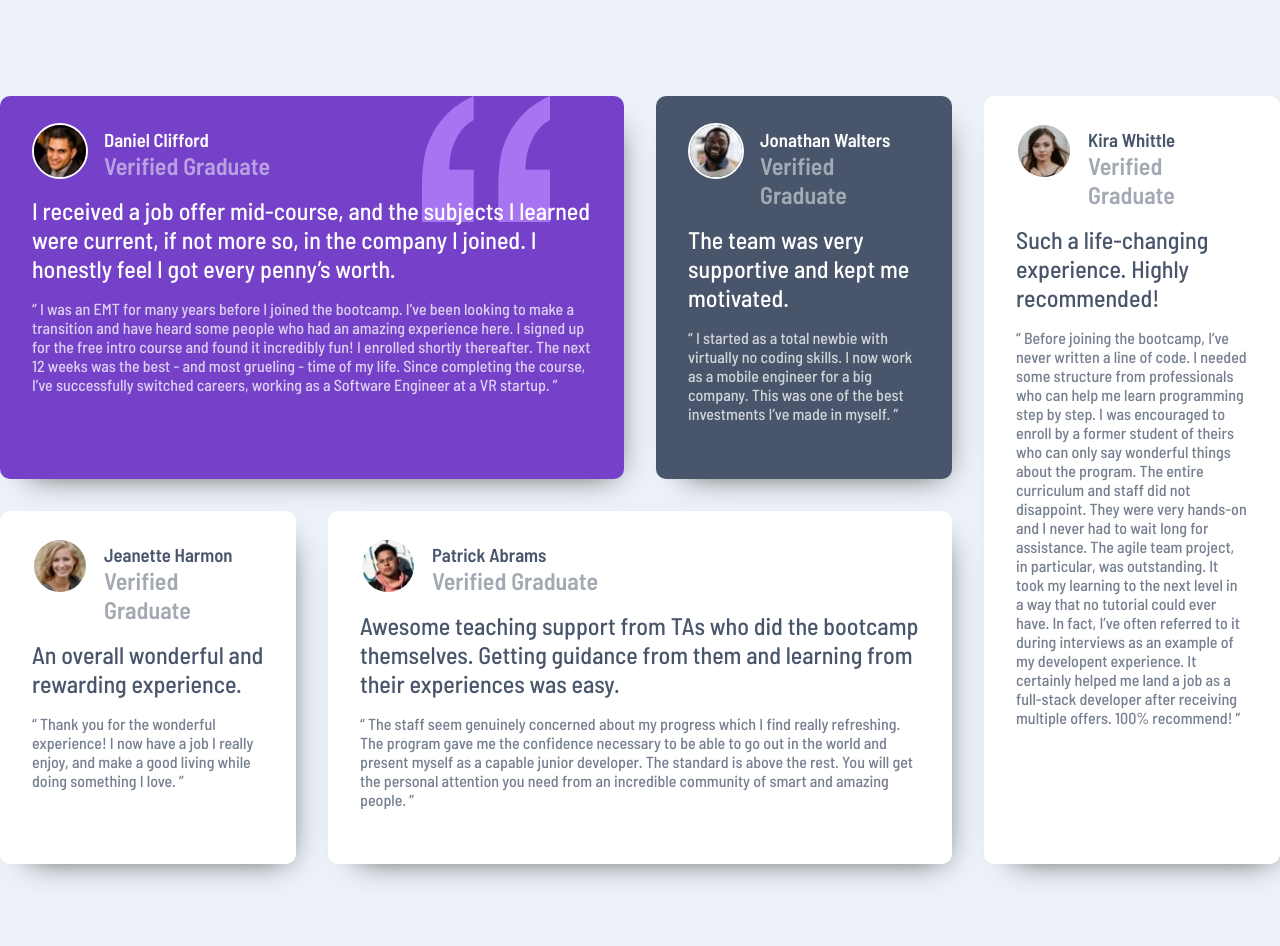
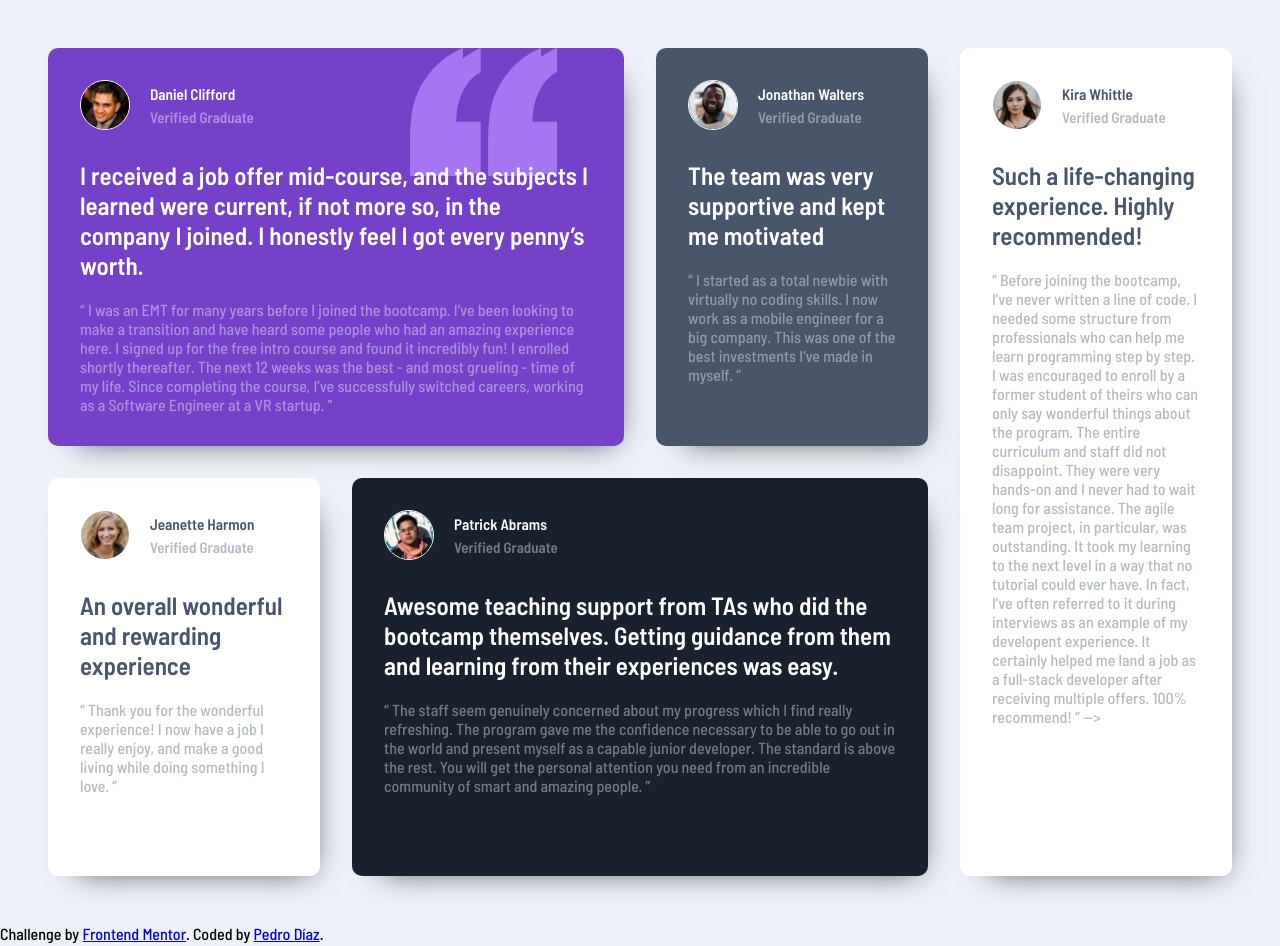
Before and after one commit to Pilli3800/reto5, a plain HTML site: page index.html in a window 1280 px wide. Drawn offline with Linux system fonts and the light colour scheme; a web font is replaced by a local one.

Commit message:
Pedro Grid

```diff
--- a/index.html
+++ b/index.html
@@ -21,12 +21,18 @@
 
   <section class="testimonials">
     <article class="card card--violet one">
+      <div class="card__body--quotation"><img  src="./images/bg-pattern-quotation.svg" alt="quotation">
+      </div>
       <div class="card__header">
+
         <img class="card__img" src="./images/image-daniel.jpg" alt="Daniel Clifford" />
+        <div class="card__header--info">
           <h1>Daniel Clifford</h1>
           <h2>Verified Graduate</h2>
         </div>
+      </div>
       <div class="card__body">
+
         <p class="card__intro">
           I received a job offer mid-course, and the subjects I learned were current, if not
           more so, in the company I joined. I honestly feel I got every penny’s worth.
@@ -45,12 +51,14 @@
     <article class="card card--gray two">
       <div class="card__header">
         <img class="card__img" src="./images/image-jonathan.jpg" alt="Jonathan Walters" />
+        <div class="card__header--info">
           <h1>Jonathan Walters</h1>
           <h2>Verified Graduate</h2>
         </div>
+      </div>
       <div class="card__body">
         <p class="card__intro">
-          The team was very supportive and kept me motivated.
+          The team was very supportive and kept me motivated
         </p>
         <p class="card__review">
           “ I started as a total newbie with virtually no coding skills. I now work as a mobile engineer
@@ -62,8 +70,10 @@
     <article class="card card--white three">
       <div class="card__header">
         <img class="card__img" src="./images/image-kira.jpg" alt="Kira Whittle" />
+        <div class="card__header--info">
           <h1>Kira Whittle</h1>
           <h2>Verified Graduate</h2>
+        </div>
       </div>
       <div class="card__body">
         <p class="card__intro">
@@ -77,7 +87,7 @@
           project, in particular, was outstanding. It took my learning to the next level in a way that no tutorial
           could ever have. In fact, I’ve often referred to it during interviews as an example of my developent
           experience. It certainly helped me land a job as a full-stack developer after receiving multiple offers.
-          100% recommend! ”
+          100% recommend! ” -->
         </p>
       </div>
     </article>
@@ -85,25 +95,29 @@
     <article class="card card--white four">
       <div class="card__header">
         <img class="card__img" src="./images/image-jeanette.jpg" alt="Jeanette Harmon" />
+        <div class="card__header--info">
           <h1>Jeanette Harmon</h1>
           <h2>Verified Graduate</h2>
         </div>
+      </div>
       <div class="card__body">
         <p class="card__intro">
-          An overall wonderful and rewarding experience.
+          An overall wonderful and rewarding experience
         </p>
         <p class="card__review">
-          “ Thank you for the wonderful experience! I now have a job I really enjoy, and make
-          a good living while doing something I love. ”
+          “ Thank you for the wonderful experience! I now have a job I really enjoy, and make a good living
+            while doing something I love. ”
         </p>
       </div>
     </article>
 
-    <article class="card card--white five">
+    <article class="card card--black five">
       <div class="card__header">
         <img class="card__img" src="./images/image-patrick.jpg" alt="Patrick Abrams" />
+        <div class="card__header--info">
           <h1>Patrick Abrams</h1>
           <h2>Verified Graduate</h2>
+        </div>
       </div>
       <div class="card__body">
         <p class="card__intro">
@@ -120,6 +134,63 @@
     </article>
 
   </section>
+  <!-- Daniel Clifford
+  Verified Graduate
+
+  I received a job offer mid-course, and the subjects I learned were current, if not more so,
+  in the company I joined. I honestly feel I got every penny’s worth.
+
+  “ I was an EMT for many years before I joined the bootcamp. I’ve been looking to make a
+  transition and have heard some people who had an amazing experience here. I signed up
+  for the free intro course and found it incredibly fun! I enrolled shortly thereafter.
+  The next 12 weeks was the best - and most grueling - time of my life. Since completing
+  the course, I’ve successfully switched careers, working as a Software Engineer at a VR startup. ”
+
+  Jonathan Walters
+  Verified Graduate
+
+  The team was very supportive and kept me motivated
+
+  “ I started as a total newbie with virtually no coding skills. I now work as a mobile engineer
+  for a big company. This was one of the best investments I’ve made in myself. ”
+
+  Jeanette Harmon
+  Verified Graduate
+
+  An overall wonderful and rewarding experience
+
+  “ Thank you for the wonderful experience! I now have a job I really enjoy, and make a good living
+  while doing something I love. ”
+
+  Patrick Abrams
+  Verified Graduate
+
+  Awesome teaching support from TAs who did the bootcamp themselves. Getting guidance from them and
+  learning from their experiences was easy.
+
+  “ The staff seem genuinely concerned about my progress which I find really refreshing. The program
+  gave me the confidence necessary to be able to go out in the world and present myself as a capable
+  junior developer. The standard is above the rest. You will get the personal attention you need from
+  an incredible community of smart and amazing people. ”
+
+  Kira Whittle
+  Verified Graduate
+
+  Such a life-changing experience. Highly recommended!
+
+  “ Before joining the bootcamp, I’ve never written a line of code. I needed some structure from
+  professionals who can help me learn programming step by step. I was encouraged to enroll by a former
+  student of theirs who can only say wonderful things about the program. The entire curriculum and staff
+  did not disappoint. They were very hands-on and I never had to wait long for assistance. The agile team
+  project, in particular, was outstanding. It took my learning to the next level in a way that no tutorial
+  could ever have. In fact, I’ve often referred to it during interviews as an example of my developent
+  experience. It certainly helped me land a job as a full-stack developer after receiving multiple offers.
+  100% recommend! ” -->
+
+  <div class="attribution">
+    Challenge by <a href="https://www.frontendmentor.io?ref=challenge" target="_blank">Frontend Mentor</a>.
+    Coded by <a href="#">Pedro Díaz</a>.
+  </div>
 </body>
 
 </html>
--- a/main.css
+++ b/main.css
@@ -25,61 +25,91 @@ body {
   }
 
   .testimonials {
-  padding: 6rem 0;
-  height: 60rem;
+    padding: 3rem 3rem;
     display: grid;
     grid-template-columns: repeat(4, 1fr);
     grid-gap: 2rem;
-  grid-auto-rows: minmax(100px, auto);
+    grid-template-rows: repeat(2, 1fr);
+    grid-template-areas:"one one two three"
+                        "four five five three" ;
   }
 
   .card {
-  padding: 2rem;
+
+    padding: 32px;
     border-radius: 10px;
     color: var(--white);
     box-shadow: 10px 14px 30px -20px rgba(0, 0, 0, 0.78);
     transition: box-shadow 0.3s ease-in-out;
   }
 
-.card:hover {
-  /* transform: scale(1.01); */
-  box-shadow: none;
+  .card__header{
+    display: flex;
+    margin-bottom: 30px;
+    width: 200px;
+    height: 50px;
   }
+  .card__header--info{
+    display: flex;
+    flex-direction: column;
+    padding-top: 5px;
+    padding-left:10px;
+    font-size: small;
+  }
+  .card__header--info h2{
+    margin-top:5px;
+    font-size: 15px;
+    opacity: 0.4;
+  }
+  .one{
+    grid-area:one;
 
-.card__header {
-  display: block;
   }
-.card__header h2 {
-  opacity: 50%;
+  .two{
+    grid-area:two;
   }
+  .three{
+    grid-area:three;
+  }
+  .four{
+    grid-area:four;
+  }
+  .five{
+    grid-area:five;
+  }
+  .card__intro{
+    font-size: 25px ;
+    font-weight: 900;
+    margin-bottom: 20px;
 
+  }
+  .card__review{
+    opacity: 0.4;
+  }
   .card--violet {
     background-color: var(--violet);
     background-image: url(/images/bg-pattern-quotation.svg);
     background-repeat: no-repeat;
     background-position: 85% 0;
     background-size: 128px;
+    position: relative;
+    z-index:1;
+  }
+  .card__body--quotation{
+    position: absolute;
+    z-index: -1;
+    margin-top: -32px ;
+    display: flex;
+    justify-content: flex-end;
+    width: 80%;
+    height:10vw;
+
   }
 
   .card__img {
-  border: 2px solid var(--white);
+    border: 1px solid white;
     border-radius: 50%;
-  margin-right: 1rem;
-  float: left;
-  width: 56px;
-  height: 56px;
-  transform: translate(0px, -5px);
-}
-
-.card__intro {
-  margin: 1rem 0;
-  font-size: 1.5rem;
-}
-
-.card__review {
-  height: auto;
-  font-size: 1rem;
-  opacity: 75%;
+    margin-right: 10px;
   }
 
   .card--gray {
@@ -95,29 +125,21 @@ body {
     color: var(--dark-grayish-blue);
   }
 
-.one {
-  grid-column: 1/3;
-  grid-row: 1/2;
+  .one{
+    grid-area:one;
+
   }
-
-.two {
-  grid-column: 3/4;
-  grid-row: 1/2;
+  .two{
+    grid-area:two;
   }
-
-.three {
-  grid-column: 4 / 5;
-  grid-row: 1/3;
+  .three{
+    grid-area:three;
   }
-
-.four {
-  grid-column: 1/2;
-  grid-row: 2/3;
+  .four{
+    grid-area:four;
   }
-
-.five {
-  grid-column: 2/4;
-  grid-row: 2/3;
+  .five{
+    grid-area:five;
   }
 
   @media only screen and (max-width: 767px) {
@@ -128,9 +150,9 @@ body {
   }
 
   @media only screen and (max-width: 650px) {
+
     .testimonials {
       padding: 1rem;
-    height: auto;
       grid-template-columns: 1fr;
     }
 
```
Lines whose indentation alone changed are shown as unchanged.
